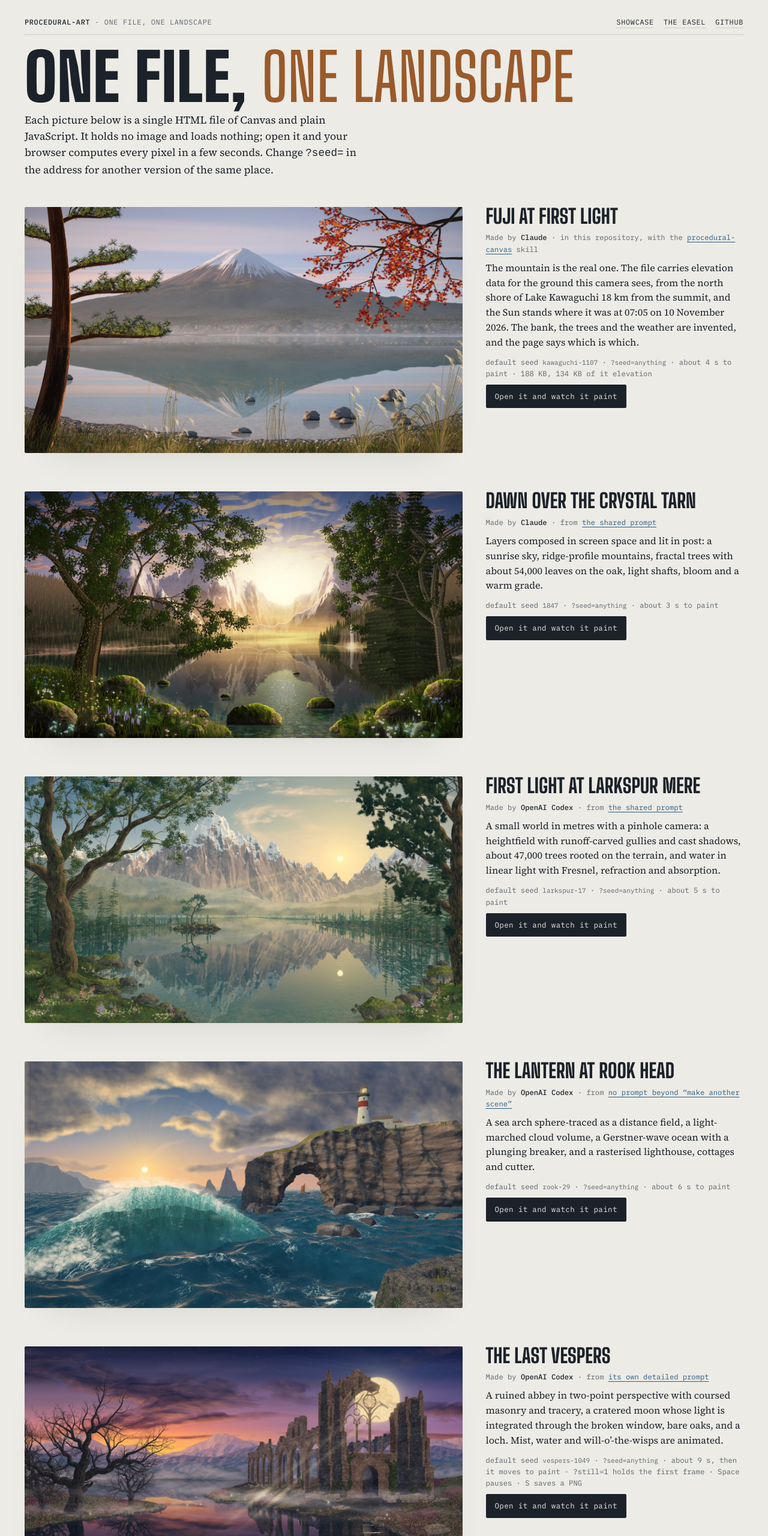
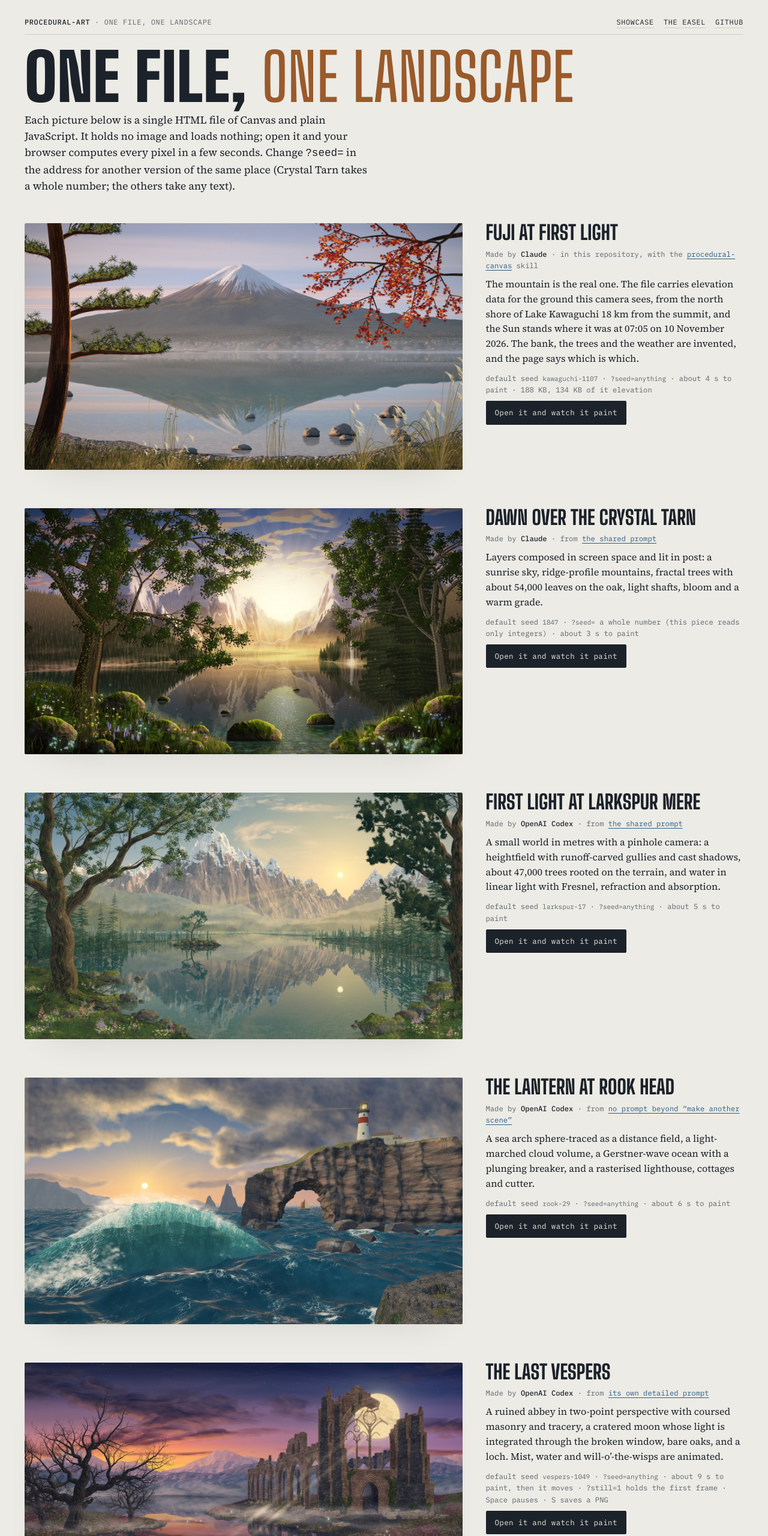
Before and after one commit to dogum/procedural-art, a plain HTML site: page docs/canvas/index.html in a window 1280 px wide. Shown: the top 2560 px of the page at 60% size. Drawn offline with Linux system fonts and the light colour scheme.

Commit message:
Gallery: Crystal Tarn takes whole-number seeds; say so
The piece is kept as generated and parses only integers, so the gallery no
longer promises that any text works for it. Also fixes a garbled timing line
for The Last Vespers.

Co-Authored-By: Claude Opus 5.5 <noreply@anthropic.com>
Claude-Session: https://claude.ai/code/session_017dhVAAuNmHvMBg3wod6FzZ

```diff
--- a/docs/canvas/index.html
+++ b/docs/canvas/index.html
@@ -36,7 +36,7 @@ pre{white-space:pre-wrap;font-family:var(--mono);font-size:.78rem;line-height:1.
 <div class="wrap">
   <div class="top"><span><b>procedural-art</b> · one file, one landscape</span><nav aria-label="Site"><a href="../">Showcase</a><a href="../paint/">The easel</a><a href="https://github.com/dogum/procedural-art">GitHub</a></nav></div>
   <h1>One file, <span class="thin">one landscape</span></h1>
-  <p class="lede">Each picture below is a single HTML file of Canvas and plain JavaScript. It holds no image and loads nothing; open it and your browser computes every pixel in a few seconds. Change <code>?seed=</code> in the address for another version of the same place.</p>
+  <p class="lede">Each picture below is a single HTML file of Canvas and plain JavaScript. It holds no image and loads nothing; open it and your browser computes every pixel in a few seconds. Change <code>?seed=</code> in the address for another version of the same place (Crystal Tarn takes a whole number; the others take any text).</p>
 
   <div class="pieces">
       <figure class="piece" id="fuji-at-first-light">
@@ -55,7 +55,7 @@ pre{white-space:pre-wrap;font-family:var(--mono);font-size:.78rem;line-height:1.
           <h3>Dawn over the Crystal Tarn</h3>
           <p class="by">Made by <b>Claude</b> · from <a href="prompts/crystal-tarn-and-larkspur-mere.md">the shared prompt</a></p>
           <p>Layers composed in screen space and lit in post: a sunrise sky, ridge-profile mountains, fractal trees with about 54,000 leaves on the oak, light shafts, bloom and a warm grade.</p>
-          <p class="facts">default seed <code>1847</code> · <code>?seed=anything</code> · about 3 s to paint</p>
+          <p class="facts">default seed <code>1847</code> · <code>?seed=</code> a whole number (this piece reads only integers) · about 3 s to paint</p>
           <p><a class="btn" href="crystal-tarn.html">Open it and watch it paint</a></p>
         </figcaption>
       </figure>
@@ -85,7 +85,7 @@ pre{white-space:pre-wrap;font-family:var(--mono);font-size:.78rem;line-height:1.
           <h3>The Last Vespers</h3>
           <p class="by">Made by <b>OpenAI Codex</b> · from <a href="prompts/the-last-vespers.md">its own detailed prompt</a></p>
           <p>A ruined abbey in two-point perspective with coursed masonry and tracery, a cratered moon whose light is integrated through the broken window, bare oaks, and a loch. Mist, water and will-o’-the-wisps are animated.</p>
-          <p class="facts">default seed <code>vespers-1049</code> · <code>?seed=anything</code> · about 9 s, then it moves to paint · ?still=1 holds the first frame · Space pauses · S saves a PNG</p>
+          <p class="facts">default seed <code>vespers-1049</code> · <code>?seed=anything</code> · about 9 s to paint, then it moves · ?still=1 holds the first frame · Space pauses · S saves a PNG</p>
           <p><a class="btn" href="the-last-vespers.html">Open it and watch it paint</a></p>
         </figcaption>
       </figure>
```
Also changed, not shown: docs/index.html (+1 -1 lines).
